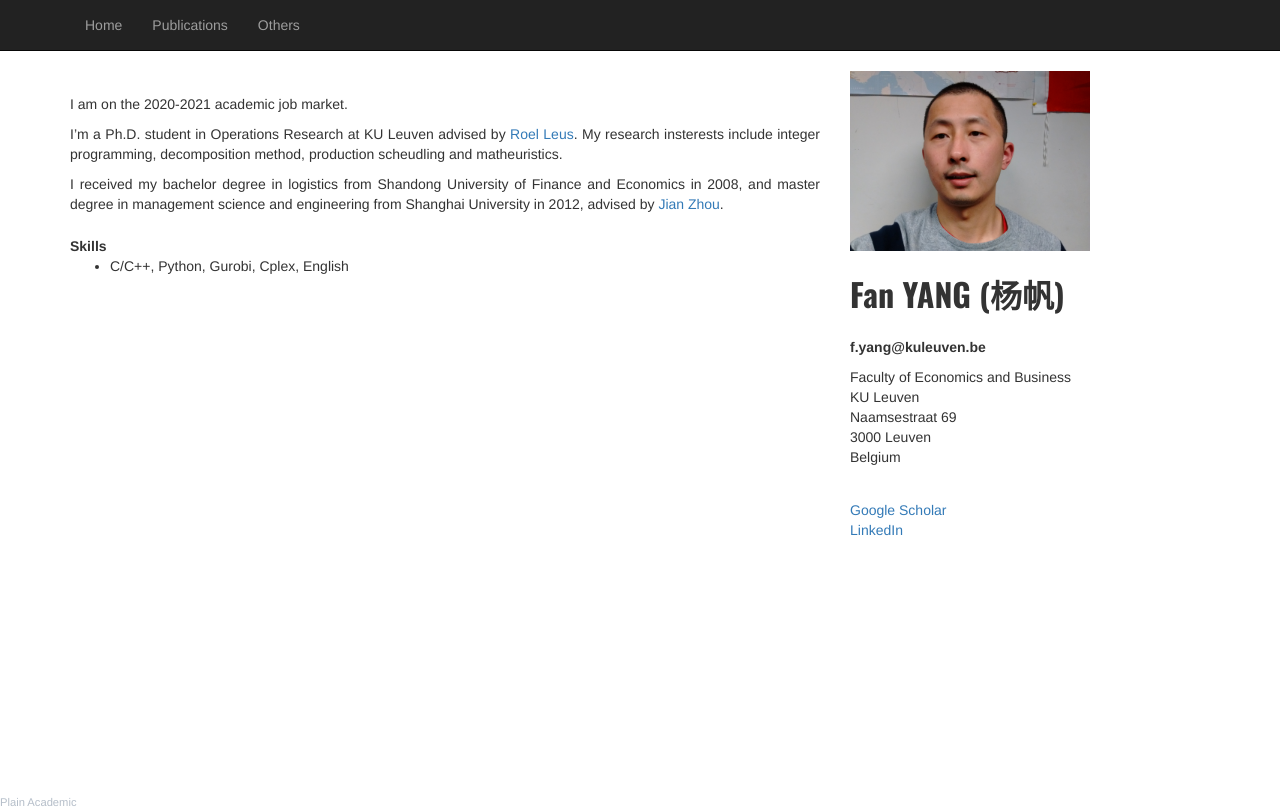
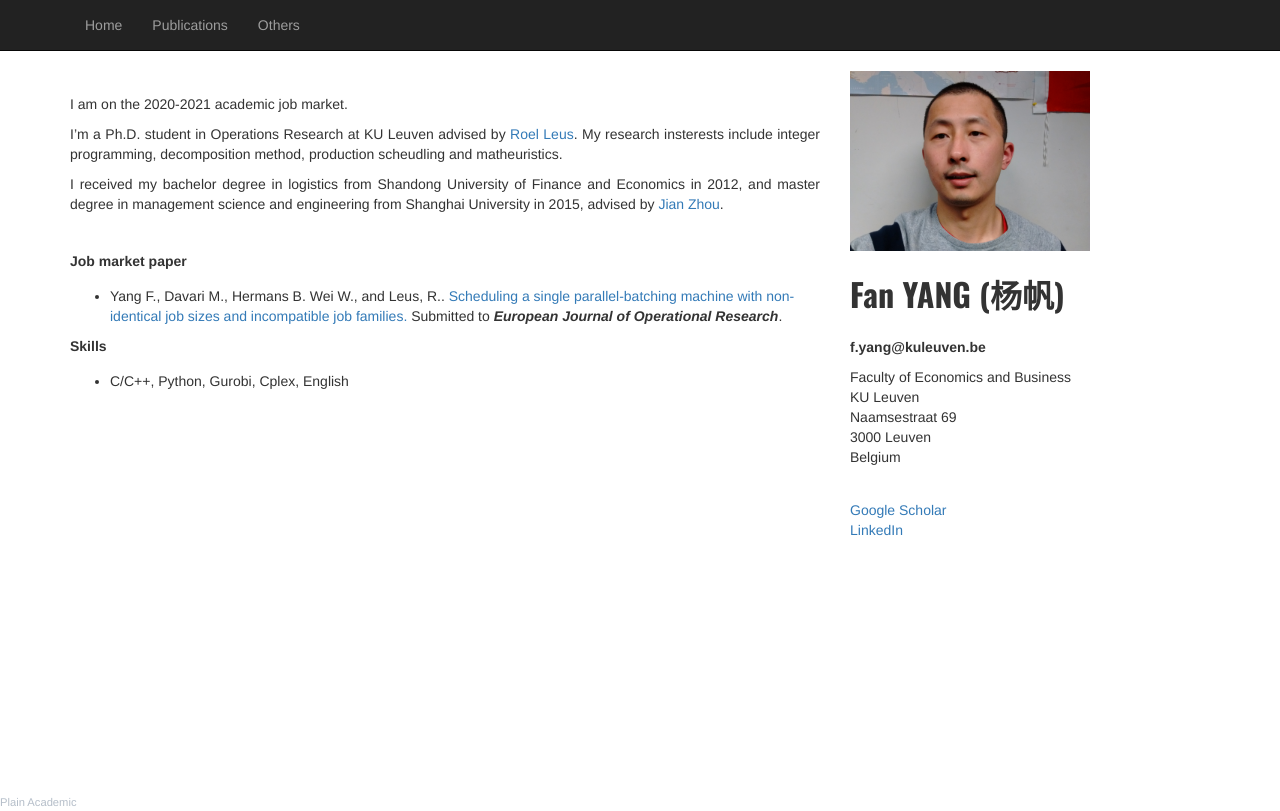
Before and after one commit to fanyangqd/fanyangqd.github.io, a plain HTML site: page index.html in a window 1280 px wide. Drawn offline with nearby package versions, Linux system fonts and the light colour scheme.

Commit message:
Update index.html

```diff
--- a/index.html
+++ b/index.html
@@ -52,23 +52,32 @@
 
 
                 <div style="margin-top:3%; text-align:justify;">
-					<p>I am on the 2020-2021 academic job market.</p>
+					      <p>I am on the 2020-2021 academic job market.</p>
 
-          <p>I’m a Ph.D. student in Operations Research at KU Leuven advised by <a href="https://feb.kuleuven.be/public/u0004371//">Roel Leus</a>.
-           My research insterests include integer programming, decomposition method, production scheudling and matheuristics.
-          </p>
+                <p>I’m a Ph.D. student in Operations Research at KU Leuven advised by <a href="https://feb.kuleuven.be/public/u0004371//">Roel Leus</a>.
+                 My research insterests include integer programming, decomposition method, production scheudling and matheuristics.
+                </p>
 
-					<p>I received my bachelor degree in logistics from Shandong University of Finance and Economics in 2008, and master degree in management science and engineering from Shanghai University in 2012, advised by <a href="https://zhou-jian.jimdofree.com/">Jian Zhou</a>.</p>
+				        	<p>I received my bachelor degree in logistics from Shandong University of Finance and Economics in 2012, and master degree in management science and engineering from Shanghai University in 2015, advised by <a href="https://zhou-jian.jimdofree.com/">Jian Zhou</a>.</p>
                 </div>
 
-             <div style="margin-top:3%;>
-              <h2 id="publications"></h2>
+             <div style="margin-top:5%";>
+              <strong>Job market paper</strong><br/>
+              <ul style="margin-top:2%">
+              <li>Yang F., Davari M., Hermans B. Wei W., and Leus, R.. <a href="https://arxiv.org/abs/2102.02002">Scheduling a single parallel-batching machine with non-identical job sizes and incompatible job families.</a>
+              Submitted to <i><b>European Journal of Operational Research</b></i>.
+              </li>
+              </ul>
+
+
 
               <strong>Skills</strong><br/>
-              <ul>
-              <li class="paper" words="Skills">C/C++, Python, Gurobi, Cplex, English</li>
+              <ul style="margin-top:2%">
+              <li>C/C++, Python, Gurobi, Cplex, English</li>
               </ul>
-              </div>
+            </div>
+
+
 
             </div>
 
```
